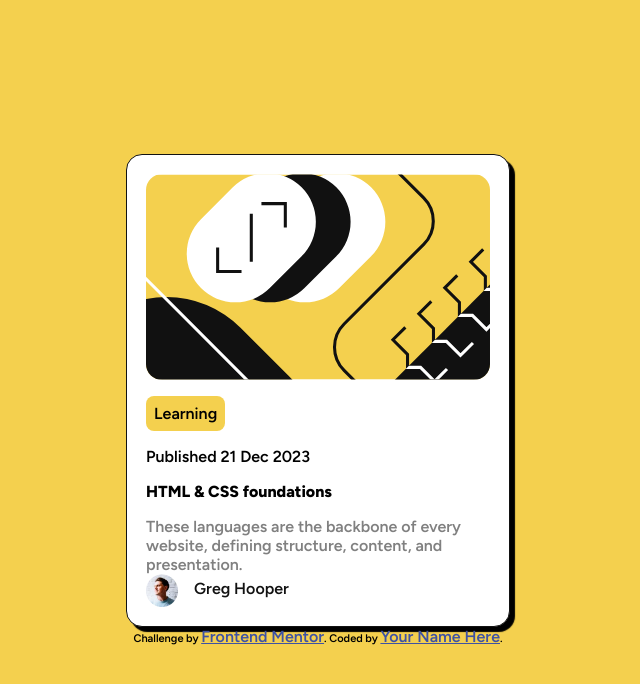
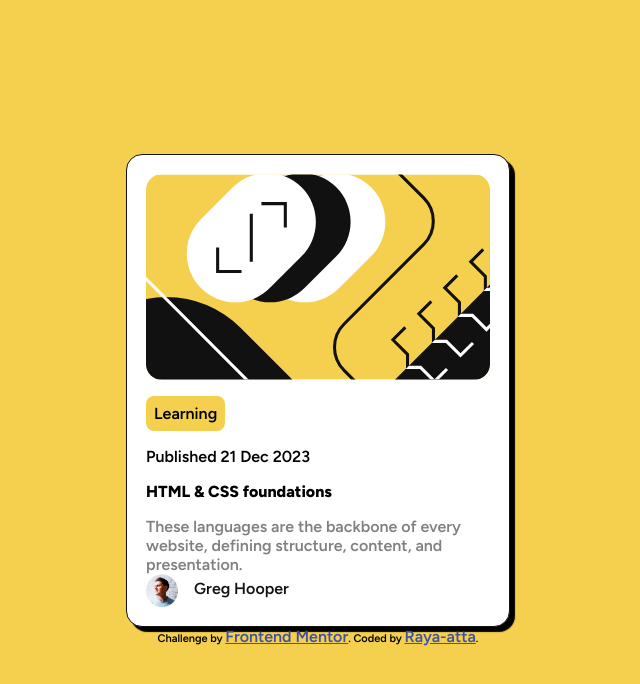
Before and after one commit to rayaatta/Blog-preview-card, a plain HTML site: page index.html in a window 1280 px wide. Shown: the whole page, without its empty margins (322-962 px from the left). Drawn offline with Linux system fonts and the light colour scheme.

Commit message:
Update index.html

```diff
--- a/index.html
+++ b/index.html
@@ -39,7 +39,7 @@
     <footer>
   <div class="attribution">
     Challenge by <a href="https://www.frontendmentor.io?ref=challenge" target="_blank">Frontend Mentor</a>.
-    Coded by <a href="#">Your Name Here</a>.
+    Coded by <a href="#">Raya-atta</a>.
   </div>
     </footer>
 </body>
```
